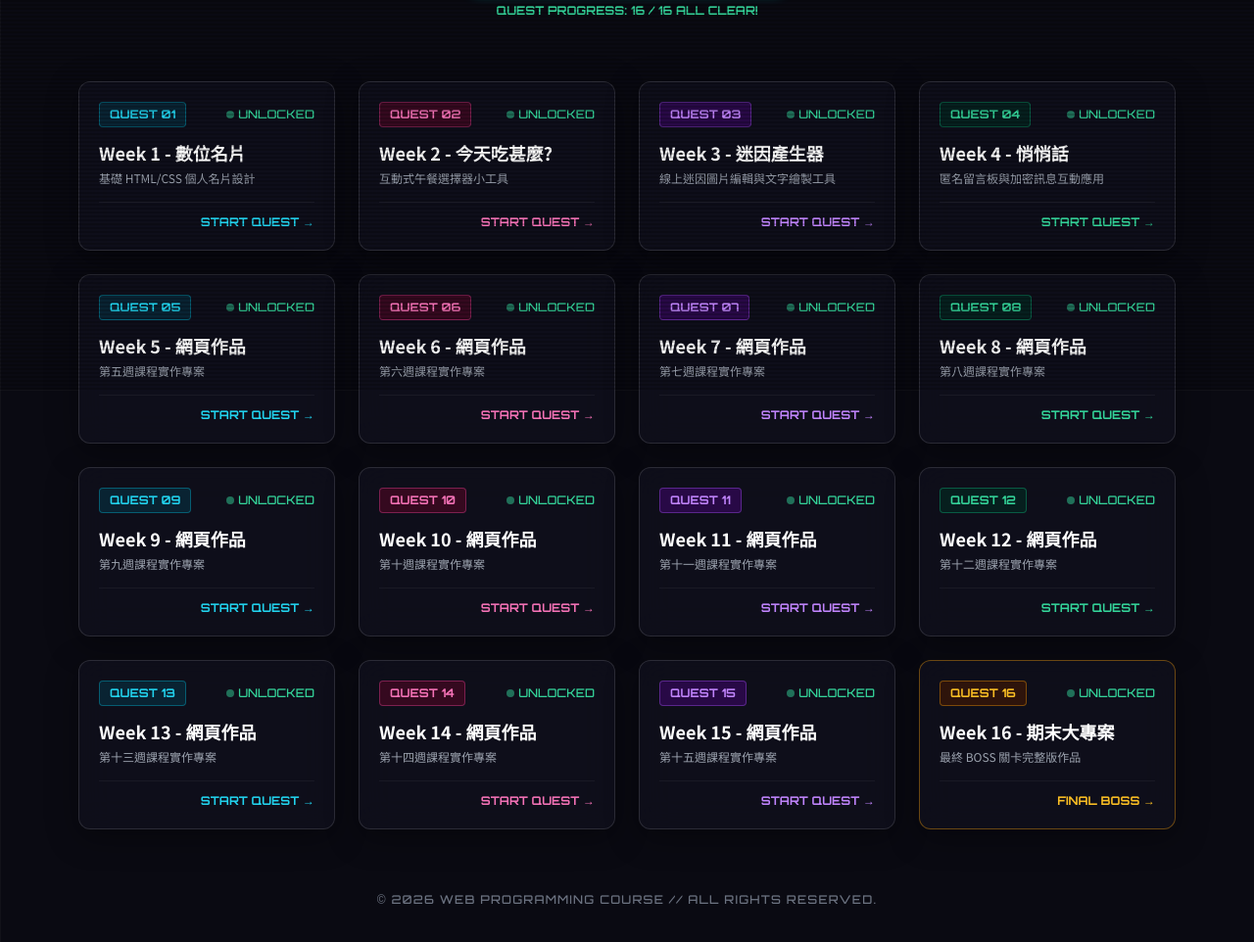
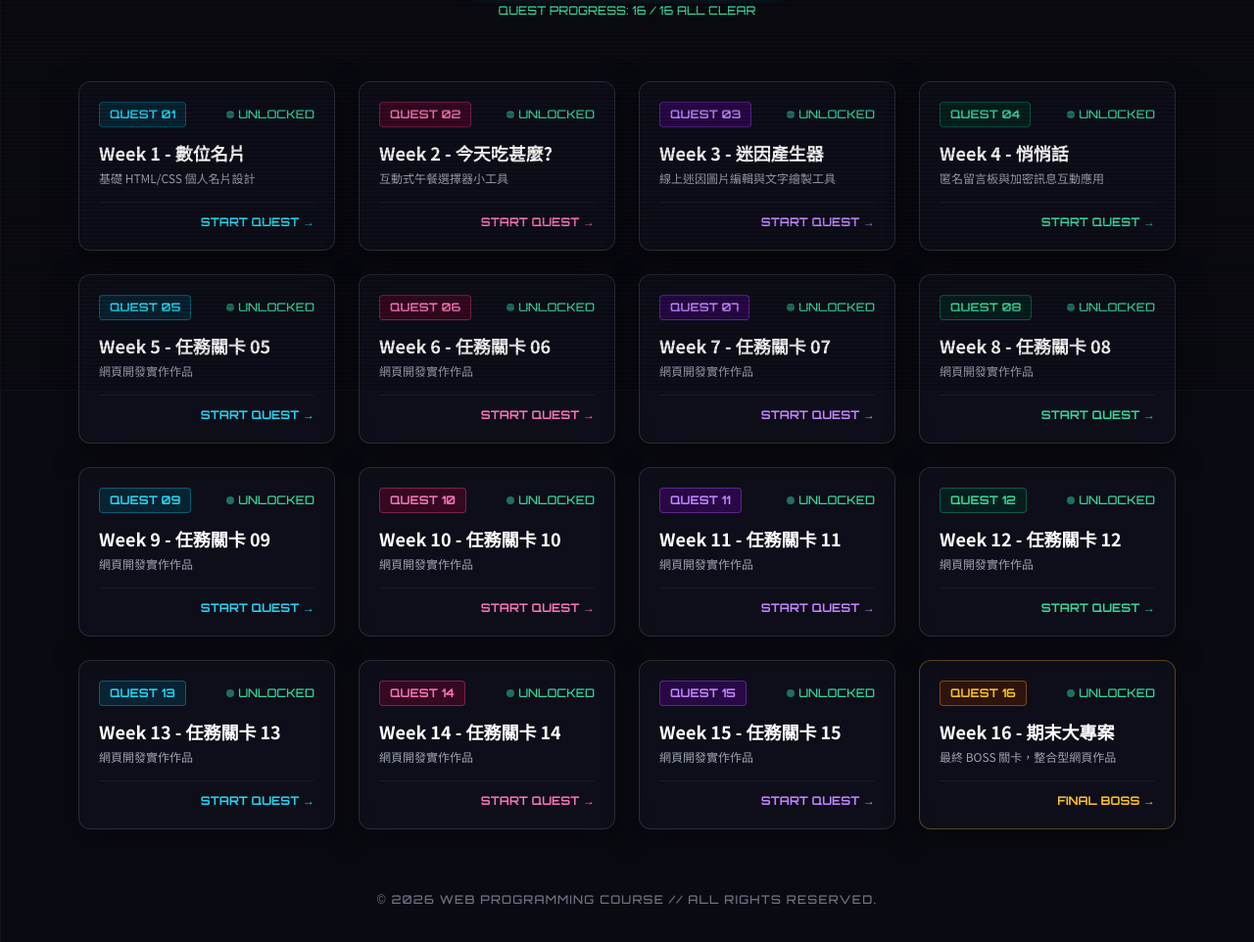
Before and after one commit to s26122107-sys/-1, a plain HTML site: page index.html in a window 1280 px wide. Shown: the part 402-1364 px from the top of the page at 98% size. Drawn offline with nearby package versions, Linux system fonts and the light colour scheme.

Commit message:
Update index.html

```diff
--- a/index.html
+++ b/index.html
@@ -154,17 +154,17 @@
                 // LEVEL 99 WEB DEVELOPER //
             </p>
             <p class="text-gray-400 text-sm max-w-md px-4">
-                所有賽博網頁關卡已全數解鎖！點擊任意關卡查看對應作品。
+                歡迎來到我的網頁闖關地圖！全數 16 週賽博網頁作品已全面解鎖。
             </p>
 
-            <!-- 闖關進度條 (100% 全解鎖) -->
+            <!-- 闖關進度條 (已更新為 100%) -->
             <div class="mt-6 w-full max-w-xs bg-gray-900/80 rounded-full h-3 border border-cyan-500/30 p-0.5 shadow-inner">
-                <div class="bg-gradient-to-r from-cyan-400 via-purple-500 to-pink-500 h-full rounded-full w-full shadow-[0_0_12px_#00f3ff]"></div>
+                <div class="bg-gradient-to-r from-cyan-400 via-pink-500 to-emerald-400 h-full rounded-full w-full shadow-[0_0_12px_#00f3ff]"></div>
             </div>
-            <span class="text-xs font-orbitron text-emerald-400 mt-2 font-bold">QUEST PROGRESS: 16 / 16 ALL CLEAR!</span>
+            <span class="text-xs font-orbitron text-emerald-400 mt-2">QUEST PROGRESS: 16 / 16 ALL CLEAR</span>
         </header>
 
-        <!-- 下方 16 個按鈕關卡網格區 (全數解鎖) -->
+        <!-- 下方 16 個按鈕關卡網格區 (Grid) -->
         <section class="grid grid-cols-1 sm:grid-cols-2 md:grid-cols-3 lg:grid-cols-4 gap-5 sm:gap-6">
 
             <!-- 關卡 1 -->
@@ -244,8 +244,8 @@
                     </span>
                 </div>
                 <div>
-                    <h3 class="text-lg font-bold text-white group-hover:text-cyan-300 transition-colors">Week 5 - 網頁作品</h3>
-                    <p class="text-xs text-gray-400 mt-1">第五週課程實作專案</p>
+                    <h3 class="text-lg font-bold text-white group-hover:text-cyan-300 transition-colors">Week 5 - 任務關卡 05</h3>
+                    <p class="text-xs text-gray-400 mt-1">網頁開發實作作品</p>
                 </div>
                 <div class="mt-4 pt-3 border-t border-white/5 flex justify-end items-center text-cyan-400 font-orbitron text-xs font-bold group-hover:translate-x-1 transition-transform">
                     START QUEST &rarr;
@@ -261,8 +261,8 @@
                     </span>
                 </div>
                 <div>
-                    <h3 class="text-lg font-bold text-white group-hover:text-pink-300 transition-colors">Week 6 - 網頁作品</h3>
-                    <p class="text-xs text-gray-400 mt-1">第六週課程實作專案</p>
+                    <h3 class="text-lg font-bold text-white group-hover:text-pink-300 transition-colors">Week 6 - 任務關卡 06</h3>
+                    <p class="text-xs text-gray-400 mt-1">網頁開發實作作品</p>
                 </div>
                 <div class="mt-4 pt-3 border-t border-white/5 flex justify-end items-center text-pink-400 font-orbitron text-xs font-bold group-hover:translate-x-1 transition-transform">
                     START QUEST &rarr;
@@ -278,8 +278,8 @@
                     </span>
                 </div>
                 <div>
-                    <h3 class="text-lg font-bold text-white group-hover:text-purple-300 transition-colors">Week 7 - 網頁作品</h3>
-                    <p class="text-xs text-gray-400 mt-1">第七週課程實作專案</p>
+                    <h3 class="text-lg font-bold text-white group-hover:text-purple-300 transition-colors">Week 7 - 任務關卡 07</h3>
+                    <p class="text-xs text-gray-400 mt-1">網頁開發實作作品</p>
                 </div>
                 <div class="mt-4 pt-3 border-t border-white/5 flex justify-end items-center text-purple-400 font-orbitron text-xs font-bold group-hover:translate-x-1 transition-transform">
                     START QUEST &rarr;
@@ -295,8 +295,8 @@
                     </span>
                 </div>
                 <div>
-                    <h3 class="text-lg font-bold text-white group-hover:text-emerald-300 transition-colors">Week 8 - 網頁作品</h3>
-                    <p class="text-xs text-gray-400 mt-1">第八週課程實作專案</p>
+                    <h3 class="text-lg font-bold text-white group-hover:text-emerald-300 transition-colors">Week 8 - 任務關卡 08</h3>
+                    <p class="text-xs text-gray-400 mt-1">網頁開發實作作品</p>
                 </div>
                 <div class="mt-4 pt-3 border-t border-white/5 flex justify-end items-center text-emerald-400 font-orbitron text-xs font-bold group-hover:translate-x-1 transition-transform">
                     START QUEST &rarr;
@@ -312,8 +312,8 @@
                     </span>
                 </div>
                 <div>
-                    <h3 class="text-lg font-bold text-white group-hover:text-cyan-300 transition-colors">Week 9 - 網頁作品</h3>
-                    <p class="text-xs text-gray-400 mt-1">第九週課程實作專案</p>
+                    <h3 class="text-lg font-bold text-white group-hover:text-cyan-300 transition-colors">Week 9 - 任務關卡 09</h3>
+                    <p class="text-xs text-gray-400 mt-1">網頁開發實作作品</p>
                 </div>
                 <div class="mt-4 pt-3 border-t border-white/5 flex justify-end items-center text-cyan-400 font-orbitron text-xs font-bold group-hover:translate-x-1 transition-transform">
                     START QUEST &rarr;
@@ -329,8 +329,8 @@
                     </span>
                 </div>
                 <div>
-                    <h3 class="text-lg font-bold text-white group-hover:text-pink-300 transition-colors">Week 10 - 網頁作品</h3>
-                    <p class="text-xs text-gray-400 mt-1">第十週課程實作專案</p>
+                    <h3 class="text-lg font-bold text-white group-hover:text-pink-300 transition-colors">Week 10 - 任務關卡 10</h3>
+                    <p class="text-xs text-gray-400 mt-1">網頁開發實作作品</p>
                 </div>
                 <div class="mt-4 pt-3 border-t border-white/5 flex justify-end items-center text-pink-400 font-orbitron text-xs font-bold group-hover:translate-x-1 transition-transform">
                     START QUEST &rarr;
@@ -346,8 +346,8 @@
                     </span>
                 </div>
                 <div>
-                    <h3 class="text-lg font-bold text-white group-hover:text-purple-300 transition-colors">Week 11 - 網頁作品</h3>
-                    <p class="text-xs text-gray-400 mt-1">第十一週課程實作專案</p>
+                    <h3 class="text-lg font-bold text-white group-hover:text-purple-300 transition-colors">Week 11 - 任務關卡 11</h3>
+                    <p class="text-xs text-gray-400 mt-1">網頁開發實作作品</p>
                 </div>
                 <div class="mt-4 pt-3 border-t border-white/5 flex justify-end items-center text-purple-400 font-orbitron text-xs font-bold group-hover:translate-x-1 transition-transform">
                     START QUEST &rarr;
@@ -363,8 +363,8 @@
                     </span>
                 </div>
                 <div>
-                    <h3 class="text-lg font-bold text-white group-hover:text-emerald-300 transition-colors">Week 12 - 網頁作品</h3>
-                    <p class="text-xs text-gray-400 mt-1">第十二週課程實作專案</p>
+                    <h3 class="text-lg font-bold text-white group-hover:text-emerald-300 transition-colors">Week 12 - 任務關卡 12</h3>
+                    <p class="text-xs text-gray-400 mt-1">網頁開發實作作品</p>
                 </div>
                 <div class="mt-4 pt-3 border-t border-white/5 flex justify-end items-center text-emerald-400 font-orbitron text-xs font-bold group-hover:translate-x-1 transition-transform">
                     START QUEST &rarr;
@@ -380,8 +380,8 @@
                     </span>
                 </div>
                 <div>
-                    <h3 class="text-lg font-bold text-white group-hover:text-cyan-300 transition-colors">Week 13 - 網頁作品</h3>
-                    <p class="text-xs text-gray-400 mt-1">第十三週課程實作專案</p>
+                    <h3 class="text-lg font-bold text-white group-hover:text-cyan-300 transition-colors">Week 13 - 任務關卡 13</h3>
+                    <p class="text-xs text-gray-400 mt-1">網頁開發實作作品</p>
                 </div>
                 <div class="mt-4 pt-3 border-t border-white/5 flex justify-end items-center text-cyan-400 font-orbitron text-xs font-bold group-hover:translate-x-1 transition-transform">
                     START QUEST &rarr;
@@ -397,8 +397,8 @@
                     </span>
                 </div>
                 <div>
-                    <h3 class="text-lg font-bold text-white group-hover:text-pink-300 transition-colors">Week 14 - 網頁作品</h3>
-                    <p class="text-xs text-gray-400 mt-1">第十四週課程實作專案</p>
+                    <h3 class="text-lg font-bold text-white group-hover:text-pink-300 transition-colors">Week 14 - 任務關卡 14</h3>
+                    <p class="text-xs text-gray-400 mt-1">網頁開發實作作品</p>
                 </div>
                 <div class="mt-4 pt-3 border-t border-white/5 flex justify-end items-center text-pink-400 font-orbitron text-xs font-bold group-hover:translate-x-1 transition-transform">
                     START QUEST &rarr;
@@ -414,8 +414,8 @@
                     </span>
                 </div>
                 <div>
-                    <h3 class="text-lg font-bold text-white group-hover:text-purple-300 transition-colors">Week 15 - 網頁作品</h3>
-                    <p class="text-xs text-gray-400 mt-1">第十五週課程實作專案</p>
+                    <h3 class="text-lg font-bold text-white group-hover:text-purple-300 transition-colors">Week 15 - 任務關卡 15</h3>
+                    <p class="text-xs text-gray-400 mt-1">網頁開發實作作品</p>
                 </div>
                 <div class="mt-4 pt-3 border-t border-white/5 flex justify-end items-center text-purple-400 font-orbitron text-xs font-bold group-hover:translate-x-1 transition-transform">
                     START QUEST &rarr;
@@ -423,7 +423,7 @@
             </a>
 
             <!-- 關卡 16 (最終 BOSS 關卡) -->
-            <a href="w16/index.html" class="glass-card glass-card-unlocked rounded-xl p-5 flex flex-col justify-between group border-amber-500/40 hover:border-amber-400">
+            <a href="w16/index.html" class="glass-card glass-card-unlocked rounded-xl p-5 flex flex-col justify-between group border-amber-400/30">
                 <div class="flex items-center justify-between mb-3">
                     <span class="text-xs font-orbitron font-bold text-amber-400 bg-amber-950/60 px-2.5 py-1 rounded border border-amber-500/40">QUEST 16</span>
                     <span class="text-xs font-orbitron text-emerald-400 flex items-center gap-1">
@@ -432,7 +432,7 @@
                 </div>
                 <div>
                     <h3 class="text-lg font-bold text-white group-hover:text-amber-300 transition-colors">Week 16 - 期末大專案</h3>
-                    <p class="text-xs text-gray-400 mt-1">最終 BOSS 關卡完整版作品</p>
+                    <p class="text-xs text-gray-400 mt-1">最終 BOSS 關卡，整合型網頁作品</p>
                 </div>
                 <div class="mt-4 pt-3 border-t border-white/5 flex justify-end items-center text-amber-400 font-orbitron text-xs font-bold group-hover:translate-x-1 transition-transform">
                     FINAL BOSS &rarr;
```
